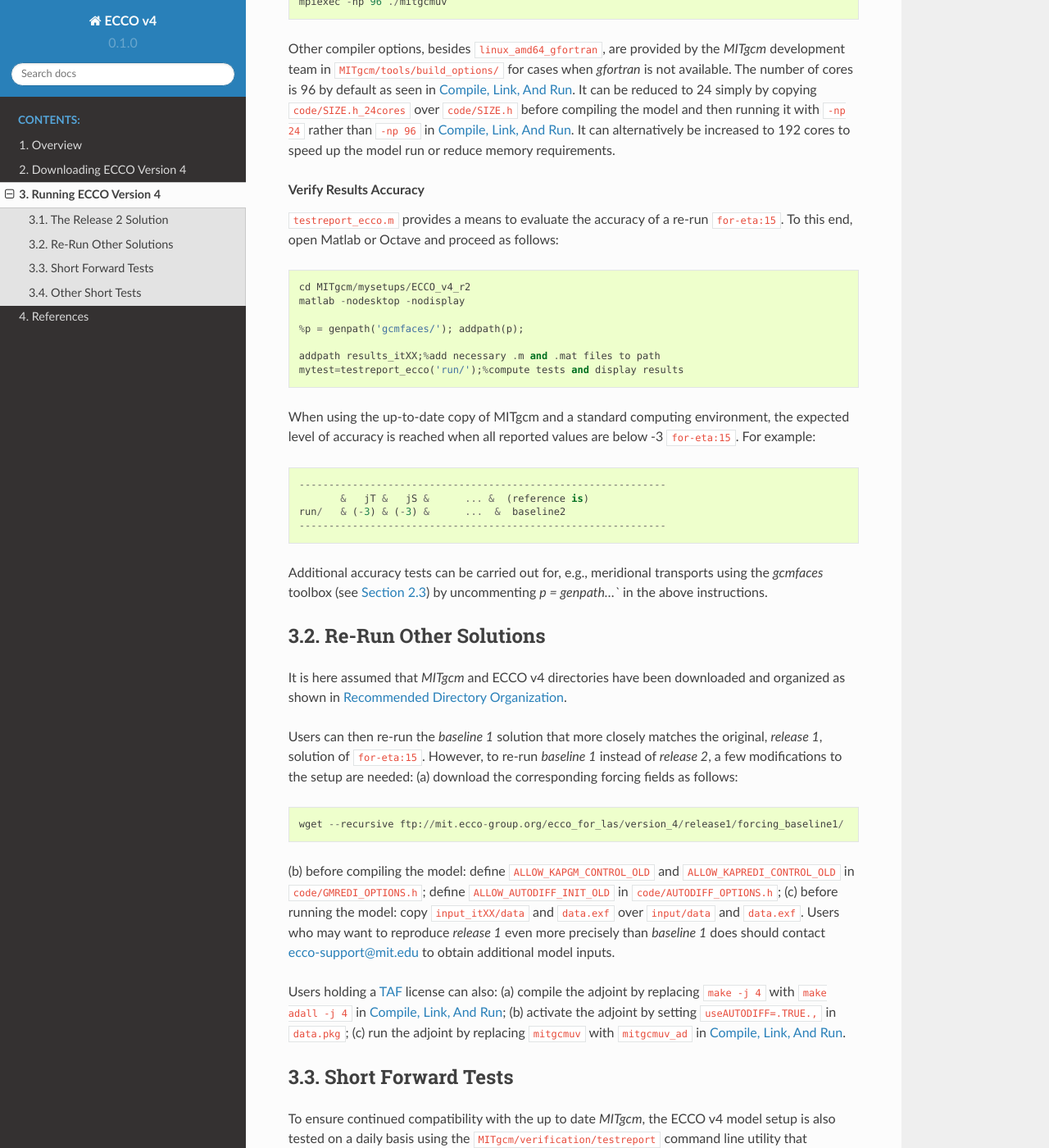
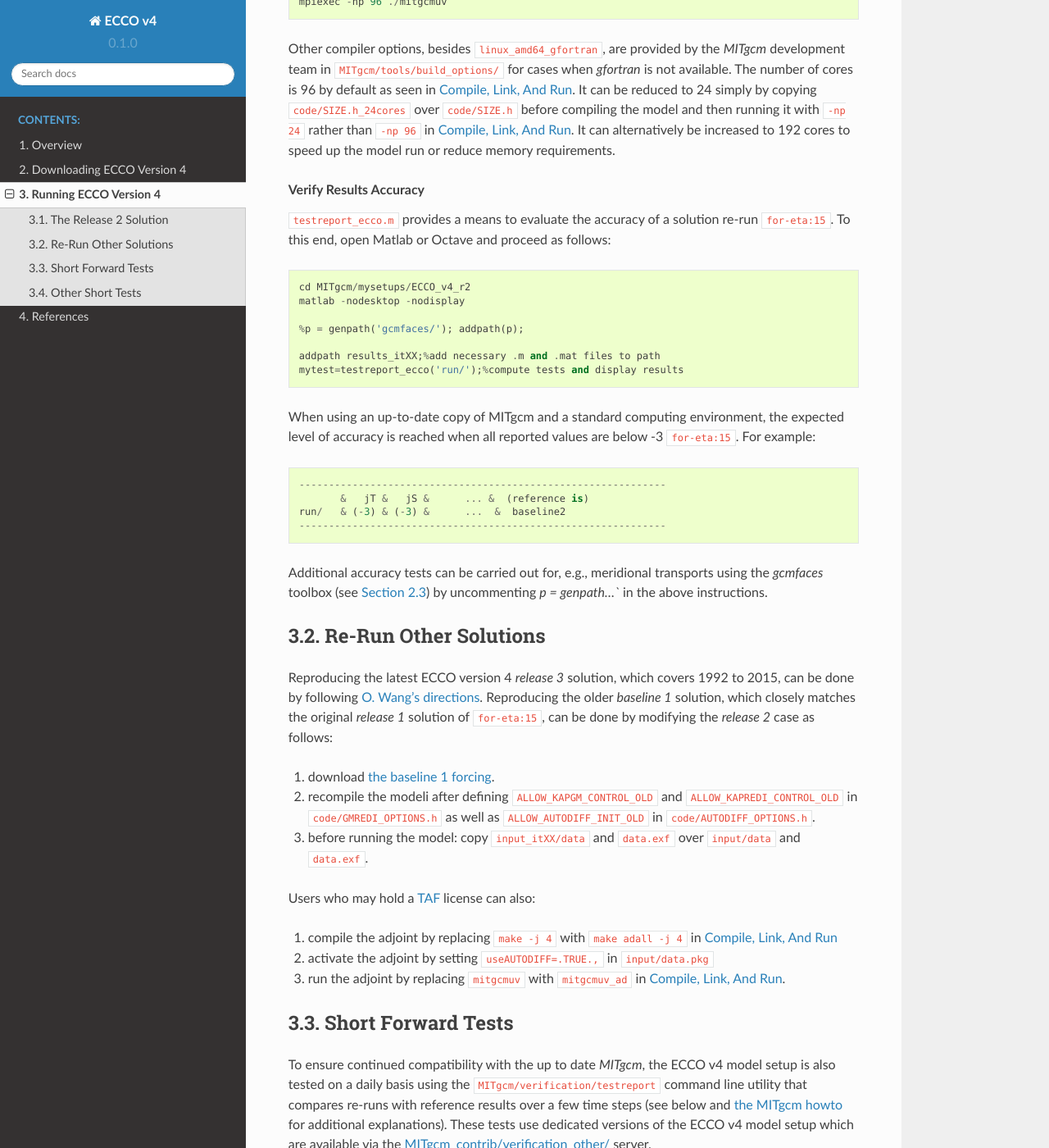
Before and after one commit to gaelforget/ECCOv4, a Sphinx documentation site: the page built from docs/runs.rst, in a window 1280 px wide and 1400 px high, scrolled down 1073 px. Shown: the whole window at 82% size. Built offline with Sphinx 7.4.7 and the Read the Docs theme 2.0.0, drawn with Linux system fonts in a browser that asks for light colours; cross-references to code outside the pages are shown as plain code.

Commit message:
revise "Re-Run Other Solutions" and add release 3 at the top

```diff
--- a/docs/runs.rst
+++ b/docs/runs.rst
@@ -52,7 +52,7 @@ Other compiler options, besides ``linux_amd64_gfortran``, are provided by the `M
 
 .. rubric:: Verify Results Accuracy
 
-``testreport_ecco.m`` provides a means to evaluate the accuracy of a re-run :cite:`for-eta:15`. To this end, open Matlab or Octave and proceed as follows:
+``testreport_ecco.m`` provides a means to evaluate the accuracy of a solution re-run :cite:`for-eta:15`. To this end, open Matlab or Octave and proceed as follows:
 
 ::
 
@@ -65,7 +65,7 @@ Other compiler options, besides ``linux_amd64_gfortran``, are provided by the `M
     addpath results_itXX;%add necessary .m and .mat files to path
     mytest=testreport_ecco('run/');%compute tests and display results
 
-When using the up-to-date copy of MITgcm and a standard computing environment, the expected level of accuracy is reached when all reported values are below -3 :cite:`for-eta:15`. For example:
+When using an up-to-date copy of MITgcm and a standard computing environment, the expected level of accuracy is reached when all reported values are below -3 :cite:`for-eta:15`. For example:
 
 ::
 
@@ -81,29 +81,22 @@ Additional accuracy tests can be carried out for, e.g., meridional transports us
 Re-Run Other Solutions
 ----------------------
 
-It is here assumed that `MITgcm` and ECCO v4 directories have been downloaded and organized as shown in :ref:`mitgcmdirs`.
+Reproducing the latest ECCO version 4 `release 3` solution, which covers 1992 to 2015, can be done by following `O. Wang's directions <ftp://ecco.jpl.nasa.gov/Version4/Release3/doc/ECCOv4r3_reproduction.pdf>`__. Reproducing the older `baseline 1` solution, which closely matches the original `release 1` solution of :cite:`for-eta:15`, can be done by modifying the `release 2` case as follows:
 
-Users can then re-run the `baseline 1` solution that more closely matches the original, `release 1`, solution of :cite:`for-eta:15`. However, to re-run `baseline 1` instead of `release 2`, a few modifications to the setup are needed: (a) download the corresponding forcing fields as follows:
+1. download `the baseline 1 forcing <ftp://mit.ecco-group.org/ecco_for_las/version_4/release1/forcing_baseline1/>`__.
 
-::
+2. recompile the modeli after defining ``ALLOW_KAPGM_CONTROL_OLD`` and ``ALLOW_KAPREDI_CONTROL_OLD`` in ``code/GMREDI_OPTIONS.h`` as well as ``ALLOW_AUTODIFF_INIT_OLD`` in ``code/AUTODIFF_OPTIONS.h``.
 
-    wget --recursive ftp://mit.ecco-group.org/ecco_for_las/version_4/release1/forcing_baseline1/
+3. before running the model: copy ``input_itXX/data`` and ``data.exf`` over ``input/data`` and ``data.exf``.
 
-(b) before compiling the model: define ``ALLOW_KAPGM_CONTROL_OLD`` and
-``ALLOW_KAPREDI_CONTROL_OLD`` in ``code/GMREDI_OPTIONS.h``;
-define ``ALLOW_AUTODIFF_INIT_OLD`` in
-``code/AUTODIFF_OPTIONS.h``; (c) before running the model: copy
-``input_itXX/data`` and ``data.exf`` over ``input/data``
-and ``data.exf``.
-Users who may want to reproduce `release 1` even more precisely than
-`baseline 1` does should contact ecco-support@mit.edu to obtain
-additional model inputs.
+Users who may hold a `TAF <http://www.fastopt.de/>`__ license can also:
 
-Users holding a `TAF <http://www.fastopt.de/>`__ license can also:
-(a) compile the adjoint by replacing ``make -j 4`` with ``make adall -j 4``
-in :ref:`baseline`; (b) activate the adjoint by setting
-``useAUTODIFF=.TRUE.,`` in ``data.pkg``; (c) run the adjoint by replacing
-``mitgcmuv`` with ``mitgcmuv_ad`` in :ref:`baseline`.
+1. compile the adjoint by replacing ``make -j 4`` with ``make adall -j 4`` in :ref:`baseline`
+
+2. activate the adjoint by setting ``useAUTODIFF=.TRUE.,`` in ``input/data.pkg``
+
+3. run the adjoint by replacing ``mitgcmuv`` with ``mitgcmuv_ad`` in :ref:`baseline`.
+
 
 .. _testreport:
 
```
